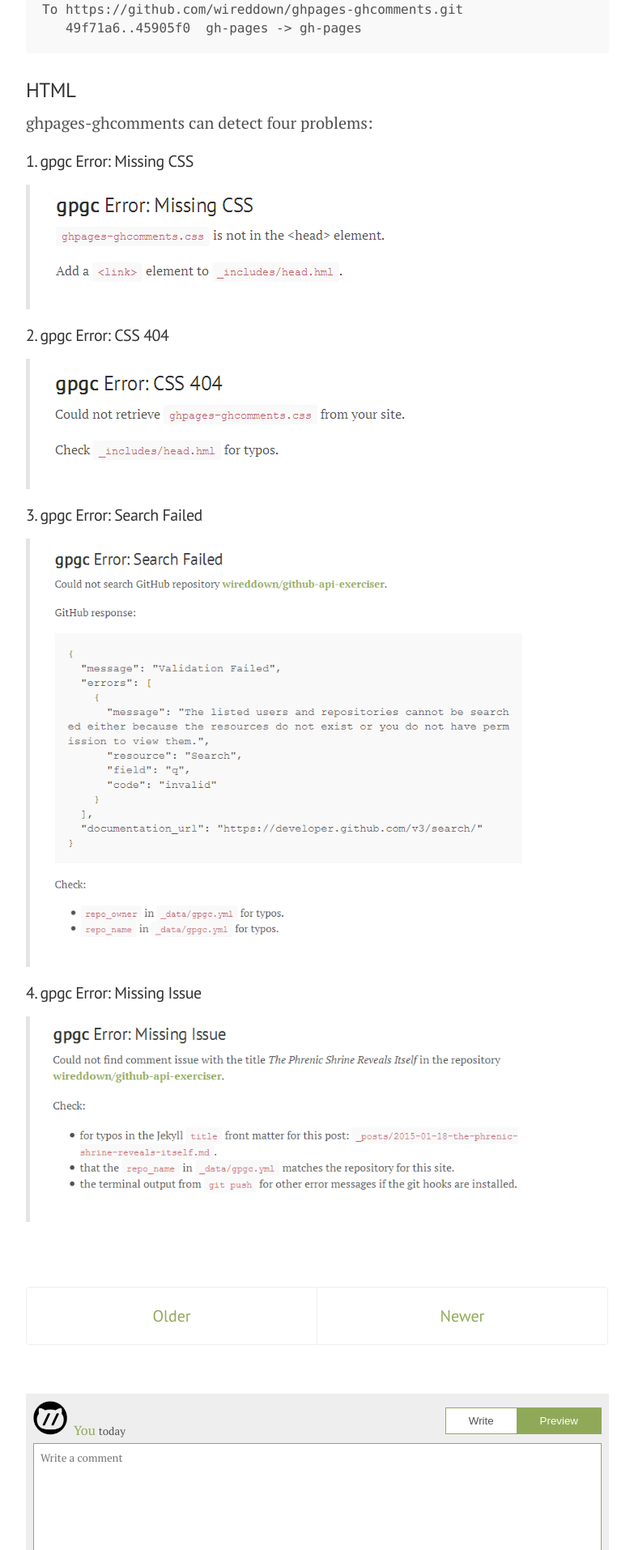
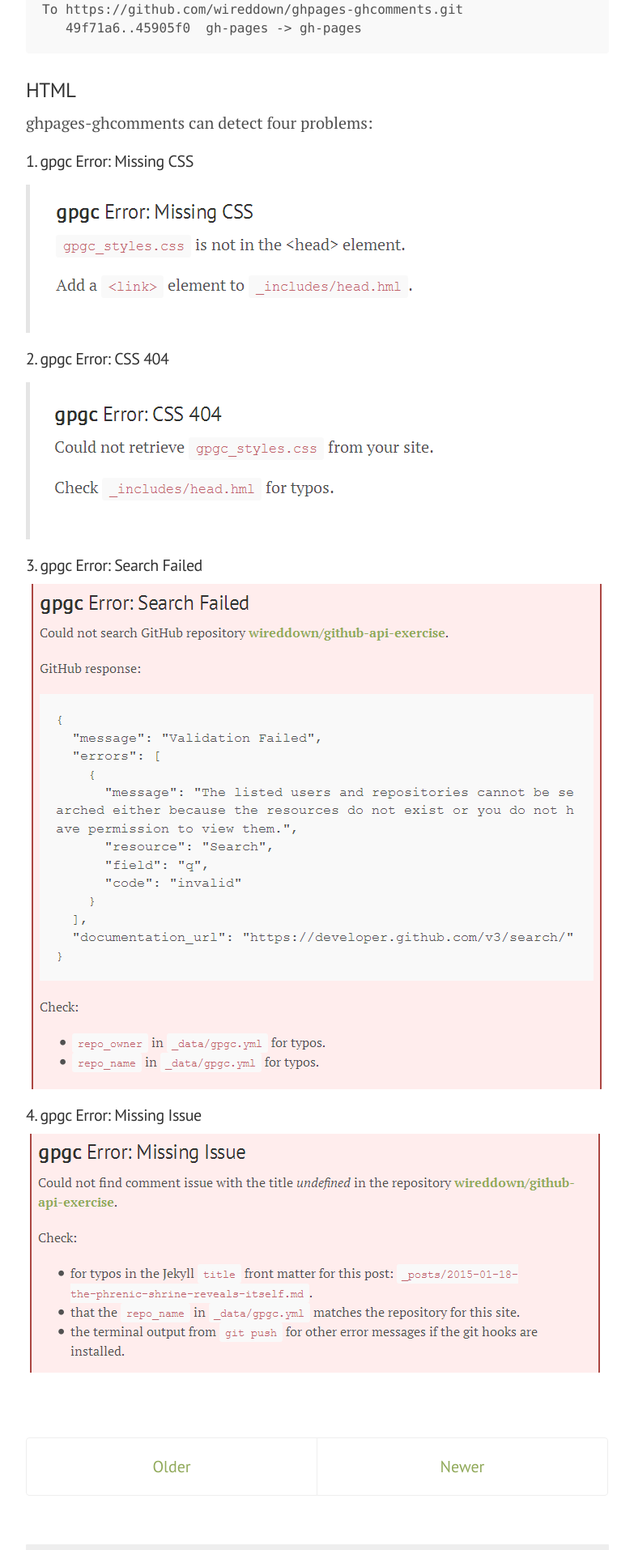
Before and after one commit to wireddown/ghpages-ghcomments, a Jekyll site: the page built from _posts/2015-02-07-use-diagnostics-to-troubleshoot.md, in a window 1280 px wide. Shown: the part 3630-5544 px from the top of the page at 81% size, without its empty margins (248-1031 px from the left). Built offline with Jekyll 4.4.1, drawn with Linux system fonts in a browser that asks for light colours; Markdown is read by kramdown in place of the engine named in the settings.

Commit message:
Update diagnostics post and images

```diff
--- a/_includes/head.html
+++ b/_includes/head.html
@@ -15,7 +15,7 @@
   <link rel="stylesheet" href="{{ site.baseurl }}/public/css/poole.css">
   <link rel="stylesheet" href="{{ site.baseurl }}/public/css/syntax.css">
   <link rel="stylesheet" href="{{ site.baseurl }}/public/css/lanyon.css">
-  <link rel="stylesheet" href="{{ site.baseurl }}/public/css/ghpages-ghcomments.css">
+  <link rel="stylesheet" href="{{ site.baseurl }}/public/css/gpgc_styles.css">
   <link rel="stylesheet" href="http://fonts.googleapis.com/css?family=PT+Serif:400,400italic,700%7CPT+Sans:400">
   <link rel="apple-touch-icon-precomposed" sizes="144x144" href="{{ site.baseurl }}/public/apple-touch-icon-precomposed.png">
   <link rel="shortcut icon" href="{{ site.baseurl }}/public/favicon.ico">
--- a/_posts/2015-02-07-use-diagnostics-to-troubleshoot.md
+++ b/_posts/2015-02-07-use-diagnostics-to-troubleshoot.md
@@ -143,8 +143,8 @@ ghpages-ghcomments can detect four problems:
 
 #### 3. gpgc Error: Search Failed
 
-> ![gpgc Error: Search Failed]({{ site.baseurl }}/images/DiagnosticSearchFailed.png)
+![gpgc Error: Search Failed]({{ site.baseurl }}/images/DiagnosticSearchFailed.png)
 
 #### 4. gpgc Error: Missing Issue
 
-> ![gpgc Error: Missing Issue]({{ site.baseurl }}/images/DiagnosticMissingIssue.png)
+![gpgc Error: Missing Issue]({{ site.baseurl }}/images/DiagnosticMissingIssue.png)
--- a/public/js/gpgc_core.js
+++ b/public/js/gpgc_core.js
@@ -1,3 +1,13 @@
+/*
+ * Comments for GitHub Pages via Liquid/Jekyll
+ *
+ * Copyright 2015 Joe Friedrichsen
+ * Released under the Apache 2.0 license.
+ *
+ * Learn more at https://github.com/wireddown/ghpages-ghcomments
+ *
+ */
+
 /* Globals */
 
 var ShortMonthForIndex = { 0: "Jan", 1: "Feb", 2: "Mar", 3: "Apr", 4: "May", 5: "Jun", 6: "Jul", 7: "Aug", 8: "Sep", 9: "Oct", 10: "Nov", 11: "Dec" };
@@ -630,7 +640,7 @@ function verifyCss() {
   var foundCssInHead = false;
   var fetchedCss = false;
   for (var i = 0; i < css.length; i++) {
-    if (css[i].href.match("ghpages-ghcomments.css")) {
+    if (css[i].href.match("gpgc_styles.css")) {
       foundCssInHead = true;
       if (css[i].cssRules.length > 0) {
         fetchedCss = true;
@@ -641,12 +651,12 @@ function verifyCss() {
 
   var missingCssMessage = "";
   if (! foundCssInHead) {
-    missingCssMessage = "<h3><strong>gpgc</strong> Error: Missing CSS</h3><p><code>ghpages-ghcomments.css</code> is not in the &lt;head&gt; element.</p><p>Add a <code>&lt;link&gt;</code> element to <code>_includes/head.hml</code>.</p>";
+    missingCssMessage = "<h3><strong>gpgc</strong> Error: Missing CSS</h3><p><code>gpgc_styles.css</code> is not in the &lt;head&gt; element.</p><p>Add a <code>&lt;link&gt;</code> element to <code>_includes/head.hml</code>.</p>";
   }
 
   var css404Message = "";
   if (! fetchedCss && foundCssInHead) {
-    css404Message = "<h3><strong>gpgc</strong> Error: CSS 404</h3><p>Could not retrieve <code>ghpages-ghcomments.css</code> from your site.</p><p>Check <code>_includes/head.hml</code> for typos.</p>";
+    css404Message = "<h3><strong>gpgc</strong> Error: CSS 404</h3><p>Could not retrieve <code>gpgc_styles.css</code> from your site.</p><p>Check <code>_includes/head.hml</code> for typos.</p>";
   }
 
   var allMessagesHtml = missingCssMessage + css404Message;
```
Also changed, not shown: images/DiagnosticCss404.png, images/DiagnosticMissingCss.png, images/DiagnosticMissingIssue.png, images/DiagnosticSearchFailed.png, public/css/gpgc_styles.css (renamed from public/css/ghpages-ghcomments.css).
